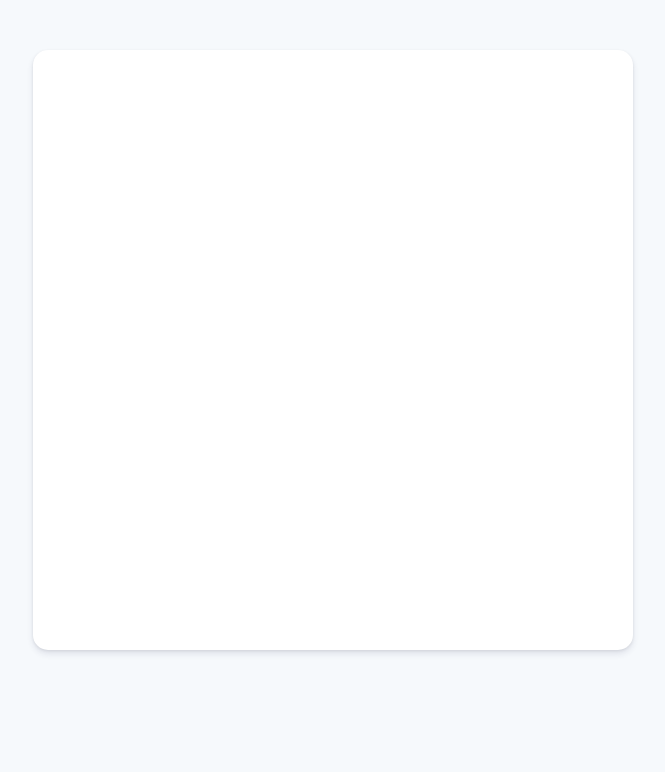
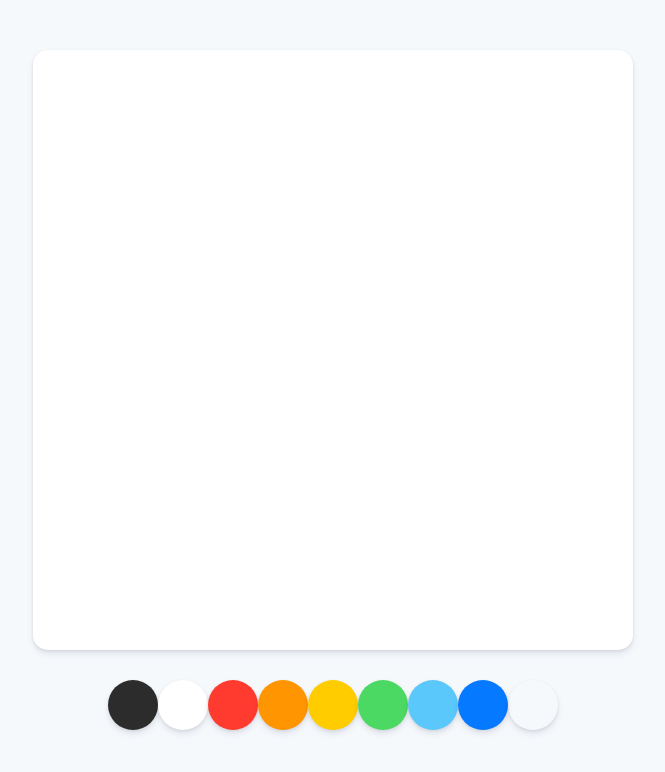
Before and after one commit to cdcoc0/drawing_board, a plain HTML site: page index.html in a window 1280 px wide. Shown: the whole page, without its empty margins (307-972 px from the left). Drawn offline with Linux system fonts and the light colour scheme.

Commit message:
#Styles setting -create controls

```diff
--- a/index.html
+++ b/index.html
@@ -9,6 +9,19 @@
 </head>
 <body>
     <canvas id="jsCanvas" class="canvas"></canvas>
+    <div class="controls">
+        <div class="controls__colors" id="jsColors">
+            <div class="controls__color" style="background-color: #2c2c2c"></div>
+            <div class="controls__color" style="background-color: white"></div>
+            <div class="controls__color" style="background-color: #FF3B30"></div>
+            <div class="controls__color" style="background-color: #FF9500"></div>
+            <div class="controls__color" style="background-color: #FFCC00"></div>
+            <div class="controls__color" style="background-color: #4CD963"></div>
+            <div class="controls__color" style="background-color: #5AC8FA"></div>
+            <div class="controls__color" style="background-color: #0579FF"></div>
+            <div class="controls__color" style="background-color: ##5856D6"></div>
+        </div>
+    </div>
     <script src="app.js"></script>
 </body>
 </html>
--- a/style.css
+++ b/style.css
@@ -8,10 +8,26 @@ body {
     padding-top: 50px;
 }
 
-.canvas{
+.canvas {
     width: 600px;
     height: 600px;
     background-color: white;
     border-radius: 15px;
     box-shadow: 0 4px 6px rgba(50, 50, 93, 0.11), 0 1px 3px rgba(0, 0, 0, 0.08);
 }
+
+.controls {
+    margin-top: 30px;
+}
+
+.controls .controls__colors {
+    display: flex;
+}
+
+.controls__colors .controls__color {
+    width: 50px;
+    height: 50px;
+    border-radius: 25px;
+    cursor: pointer;
+    box-shadow: 0 4px 6px rgba(50, 50, 93, 0.11), 0 1px 3px rgba(0, 0, 0, 0.08);
+}
```
